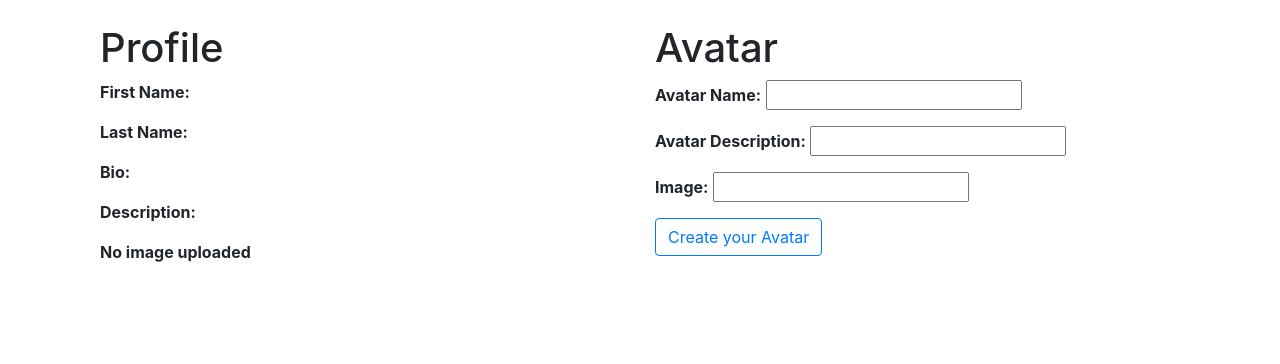
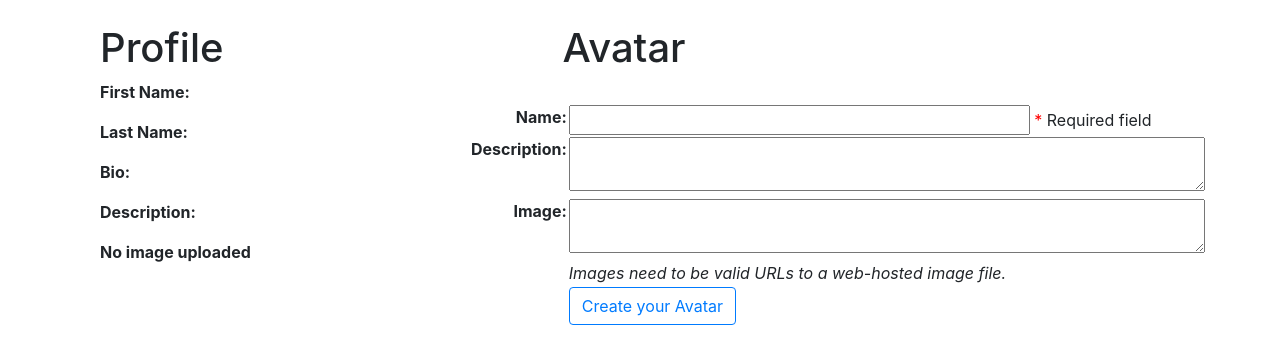
Before and after one commit to egv78/vanlevysite, a Django app: page /accounts/profile/create_avatar/ in a window 1280 px wide. Shown: the part 73-437 px from the top of the page. Run offline with Django 3.2, Linux system fonts and the light colour scheme; a user stored in the database is signed in; data comes from the database, SQL or seed files in the repository; both versions use the stored data as it was after the commit; some libraries are stand-ins or nearby versions.

Commit message:
better UI for image URLs; no more blank Avatars (name required)

```diff
--- a/accounts/forms.py
+++ b/accounts/forms.py
@@ -43,10 +43,16 @@ class EditUserForm(forms.ModelForm):
 
 
 class EditProfileForm(forms.ModelForm):
-    user_bio = forms.CharField(required=False, label='User Bio')
-    user_description = forms.CharField(required=False, label='Description')
+    user_bio = forms.CharField(required=False, label='User Bio',
+                               widget=forms.Textarea(attrs={'rows': 1, 'cols': 60})
+                               )
+    user_description = forms.CharField(required=False, label='Description',
+                                       widget=forms.Textarea(attrs={'rows': 2, 'cols': 60})
+                                       )
     user_image = forms.ImageField(required=False)
-    user_url_image = forms.CharField(required=False, label='URL for Image')
+    user_url_image = forms.URLField(required=False, label='URL for Image',
+                                    widget=forms.Textarea(attrs={'rows': 2, 'cols': 60})
+                                    )
     user_first_name = forms.CharField(required=False, label='First Name')
     user_last_name = forms.CharField(required=False, label='Last Name')
 
@@ -62,9 +68,16 @@ class EditProfileForm(forms.ModelForm):
 
 
 class EditAvatarForm(forms.ModelForm):
-    avatar_description = forms.CharField(required=False, label='Description')
+    avatar_name = forms.CharField(required=True, label='name',
+                                  widget=forms.TextInput(attrs={'size': 40})
+                                  )
+    avatar_description = forms.CharField(required=False, label='Description',
+                                         widget=forms.Textarea(attrs={'rows': 2, 'cols': 60})
+                                         )
     avatar_image = forms.ImageField(required=False)
-    avatar_url_image = forms.CharField(required=False, label='URL for Image')
+    avatar_url_image = forms.URLField(required=False, label='URL for Image',
+                                      widget=forms.Textarea(attrs={'rows': 2, 'cols': 60})
+                                      )
 
     class Meta:
         model = Avatar
--- a/accounts/templates/accounts/profile_avatar_create.html
+++ b/accounts/templates/accounts/profile_avatar_create.html
@@ -15,17 +15,17 @@
 <div class="container">
     <div class="container">
         <div class="row">
-            <div class="col">
+            <div class="col-5">
                 <!-- One of two columns -->
                 <h1>Profile</h1>
             </div>
-            <div class="col">
+            <div class="col-7">
                 <!-- Two of two columns -->
                 <h1>Avatar</h1>
             </div>
         </div>
         <div class="row">
-            <div class="col">
+            <div class="col-4">
                 <!-- One of two columns -->
                 <p><strong>First Name:</strong> {{user.userprofile.user_first_name}}</p>
                 <p><strong>Last Name:</strong> {{user.userprofile.user_last_name}}</p>
@@ -37,14 +37,51 @@
                     <p><strong>No image uploaded</strong></p>
                 {% endif %}
             </div>
-            <div class="col">
+            <div class="col-8">
                 <!-- Two of two columns -->
+                <br>
                 <form method="POST" enctype="multipart/form-data" id="createAvatar">
                     {% csrf_token %}
-                    <p><strong>Avatar Name:</strong> {{avatar_form.avatar_name}}</p>
-                    <p><strong>Avatar Description:</strong> {{avatar_form.avatar_description}}</p>
-                    <p><strong>Image:</strong> {{avatar_form.avatar_url_image}}</p>
-                    <button type="submit" class="btn btn-outline-primary">Create your Avatar</button>
+                    <table>
+                        <col width="80">
+                        <col width="280">
+                        <tr>
+                            <td class="align-right">
+                                <strong>Name:</strong>
+                            </td>
+                            <td>
+                                {{avatar_form.avatar_name}} <span style="color:red">*</span> Required field
+                            </td>
+                        </tr>
+                        <tr>
+                            <td class="align-right">
+                                <strong>Description:</strong>
+                            </td>
+                            <td>
+                                {{avatar_form.avatar_description}}
+                            </td>
+                        </tr>
+                        <tr>
+                            <td class="align-right">
+                                <strong>Image:</strong>
+                            </td>
+                            <td>
+                                {{avatar_form.avatar_url_image}}
+                            </td>
+                        </tr>
+                        <tr>
+                            <td></td>
+                            <td>
+                                <em>Images need to be valid URLs to a web-hosted image file.</em>
+                            </td>
+                        </tr>
+                        <tr>
+                            <td></td>
+                            <td>
+                                <button type="submit" class="btn btn-outline-primary">Create your Avatar</button>
+                            </td>
+                        </tr>
+                    </table>
                 </form>
             </div>
         </div>
```
Also changed, not shown: accounts/templates/accounts/profile_avatar_edit.html (+45 -8 lines), accounts/templates/accounts/profile_edit.html (+22 -9 lines), db.sqlite3.
